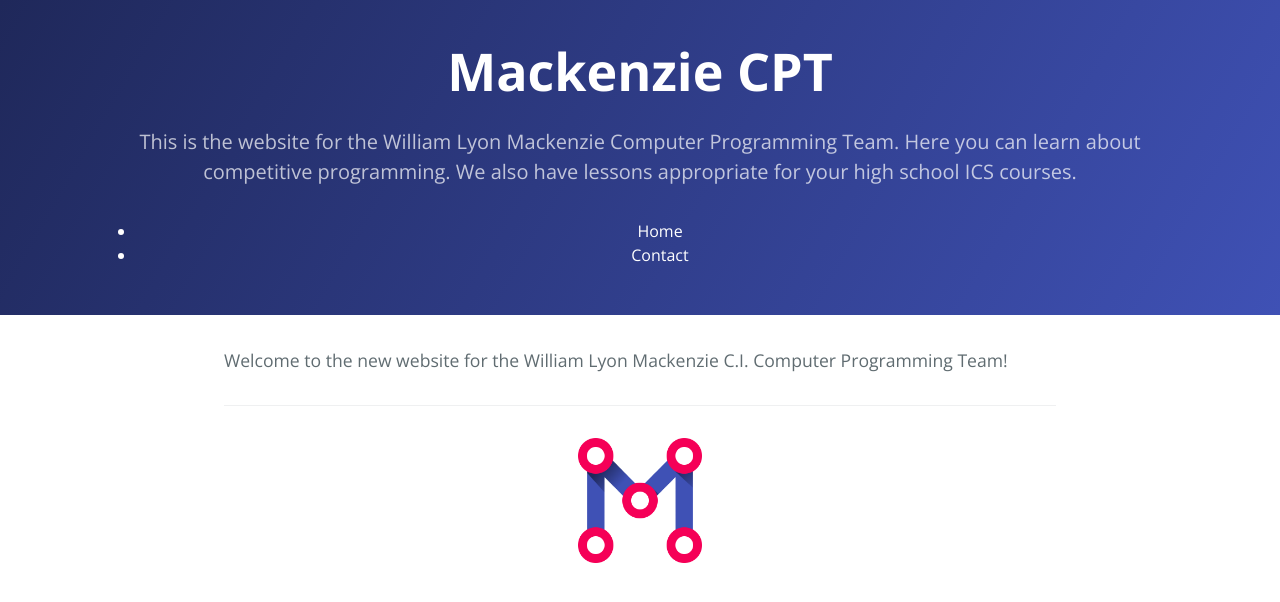
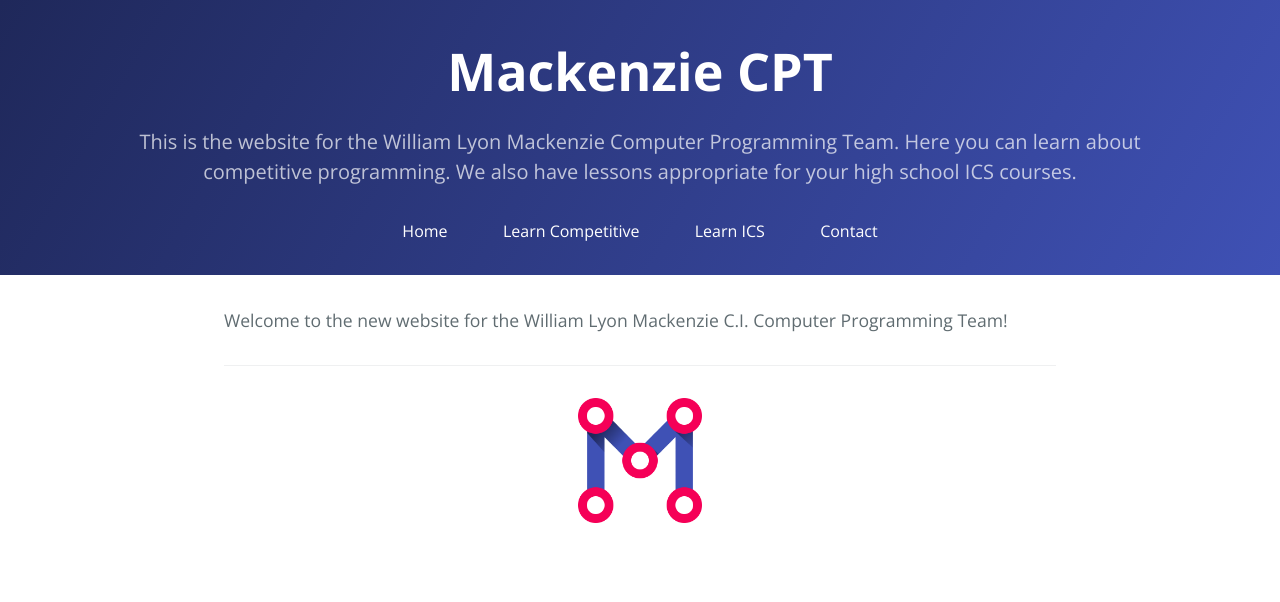
Before and after one commit to mcpt/mcpt.github.io, a Jekyll site: the page built from index.md, in a window 1280 px wide. Shown: the top 602 px of the page. Built offline with Jekyll 4.4.1, drawn with Linux system fonts in a browser that asks for light colours.

Commit message:
Improve navigation bar

```diff
--- a/_layouts/default.html
+++ b/_layouts/default.html
@@ -13,9 +13,6 @@
     <section class="page-header">
       <h1 class="project-name">{{ site.title | default: site.github.repository_name }}</h1>
       <h2 class="project-tagline">{{ site.description | default: site.github.project_tagline }}</h2>
-      {% if site.github.is_project_page %}
-        <a href="{{ site.github.repository_url }}" class="btn">View on GitHub</a>
-      {% endif %}
       {% if site.show_downloads %}
         <a href="{{ site.github.zip_url }}" class="btn">Download .zip</a>
         <a href="{{ site.github.tar_url }}" class="btn">Download .tar.gz</a>
@@ -23,6 +20,8 @@
       <nav>
         <ul>
           <li><a href="/">Home</a></li>
+	  <li><a href="/cpt/">Learn Competitive</a></li>
+	  <li><a href="/ics/">Learn ICS</a></li>
           <li><a href="/contact/">Contact</a></li>
         <ul>
       </nav>
@@ -32,10 +31,10 @@
       {{ content }}
 
       <footer class="site-footer">
+        <img src="/assets/logo.png">
         {% if site.github.is_project_page %}
           <span class="site-footer-owner"><a href="{{ site.github.repository_url }}">{{ site.github.repository_name }}</a> is maintained by <a href="{{ site.github.owner_url }}">{{ site.github.owner_name }}</a>.</span>
         {% endif %}
-        <img src="/assets/logo.png">
       </footer>
     </section>
 
--- a/_sass/jekyll-theme-cayman.scss
+++ b/_sass/jekyll-theme-cayman.scss
@@ -348,6 +348,15 @@ nav {
   a {
     color: $nav-text-color;
   }
+  ul {
+    list-style-type: none;
+    margin: 0;
+    padding: 0;
+  }
+  li {
+    display: inline;
+    margin: 2vw;
+  }
 }
 
 footer {
```
